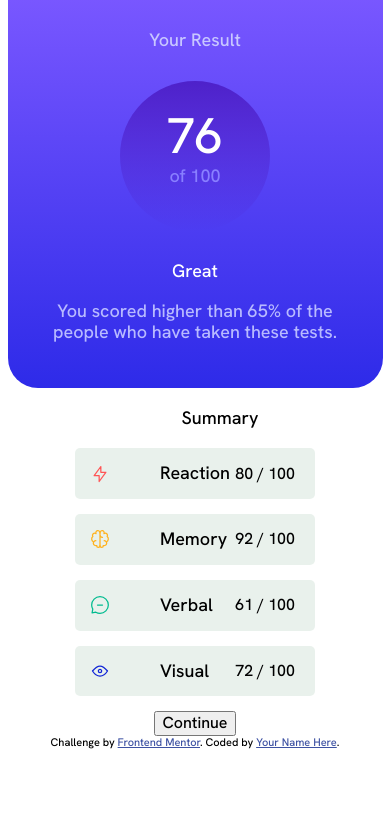
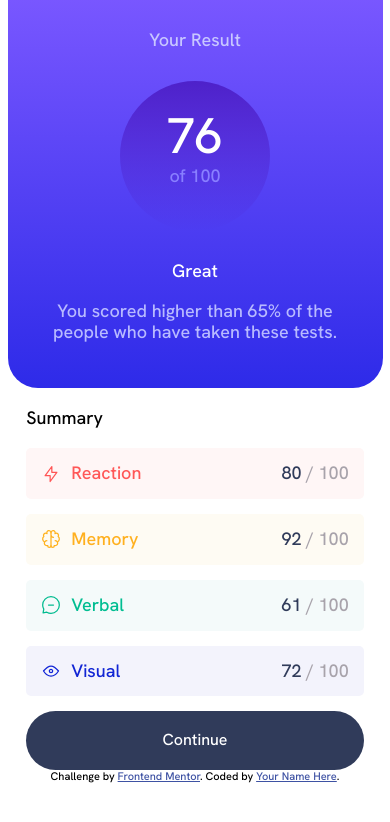
Before and after one commit to met3usz/Frontend-Mentor, a plain HTML site: page index.html in a window 390 px wide. Drawn offline with nearby package versions, Linux system fonts and the light colour scheme.

Commit message:
Mobile view of the app done

```diff
--- a/index.html
+++ b/index.html
@@ -59,28 +59,36 @@
           <p class="summary__tittle">Summary</p>
         </div>
         <ul class="summary__list">
-          <li class="summary__list--item">
+          <li class="summary__list--item reaction">
             <img class="svg" src="./images/icon-reaction.svg" />
             <p class="category">Reaction</p>
-            <span class="category--score">80 / 100</span>
+            <p class="category--score">
+              <span class="category--score--span">80 </span>/ 100
+            </p>
           </li>
-          <li class="summary__list--item">
+          <li class="summary__list--item memory">
             <img class="svg" src="./images/icon-memory.svg" />
             <p class="category">Memory</p>
-            <span class="category--score">92 / 100</span>
+            <p class="category--score">
+              <span class="category--score--span">92 </span>/ 100
+            </p>
           </li>
-          <li class="summary__list--item">
+          <li class="summary__list--item verbal">
             <img class="svg" src="./images/icon-verbal.svg" />
             <p class="category">Verbal</p>
-            <span class="category--score">61 / 100</span>
+            <p class="category--score">
+              <span class="category--score--span">61 </span>/ 100
+            </p>
           </li>
-          <li class="summary__list--item">
+          <li class="summary__list--item visual">
             <img class="svg" src="./images/icon-visual.svg" />
             <p class="category">Visual</p>
-            <span class="category--score">72 / 100</span>
+            <p class="category--score">
+              <span class="category--score--span">72 </span>/ 100
+            </p>
           </li>
         </ul>
-        <button>Continue</button>
+        <button class="button">Continue</button>
       </div>
     </div>
 
--- a/main.scss
+++ b/main.scss
@@ -104,14 +104,15 @@ p {
   align-items: center;
 
   &__tittle-wrapper {
-    margin: 20px 0 20px 50px;
+    min-width: 90%;
+    margin: 20px 0;
     display: flex;
     justify-content: flex-start;
     align-items: center;
   }
 
   &__list {
-    // min-width: 100%;
+    min-width: 90%;
     margin: 0 20px 0 20px;
     padding: 0;
     list-style-type: none;
@@ -123,14 +124,13 @@ p {
       background: hsla(145, 50%, 30%, 0.1);
 
       display: grid;
-      grid-template-columns: repeat(3, 1fr);
+      grid-template-columns: 20px repeat(2, 1fr);
       grid-template-rows: 1fr;
-      grid-column-gap: 0px;
-      grid-row-gap: 0px;
       justify-content: center;
       align-content: center;
       align-items: center;
       justify-items: center;
+      gap: 10px;
     }
   }
 }
@@ -141,4 +141,47 @@ p {
 
 .category {
   justify-self: flex-start;
+
+  &--score {
+    justify-self: end;
+    color: #a8a3ab;
+
+    &--span {
+      color: $DarkGrayBlue;
+    }
+  }
 }
+
+.reaction {
+  color: $LightRed;
+  background: #fff6f6;
+}
+
+.memory {
+  color: $OrangeyYellow;
+  background: #fefbf3;
+}
+
+.verbal {
+  color: $GreenTeal;
+  background: #f4fafa;
+}
+
+.visual {
+  color: $CobalBlue;
+  background: #f3f3fc;
+}
+
+.button {
+  outline: none;
+  border: none;
+  min-width: 90%;
+  padding: 20px;
+  border-radius: 30px;
+  background: $DarkGrayBlue;
+  color: $White;
+
+  &:hover {
+    background: linear-gradient($LightSlateBlue, $LightRoyalBlue);
+  }
+}
```
Also changed, not shown: css/main.css, 1 other file.
